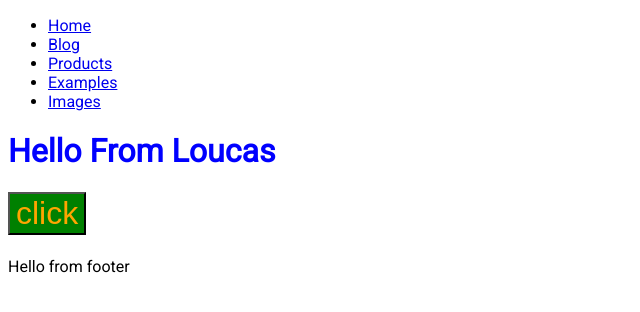
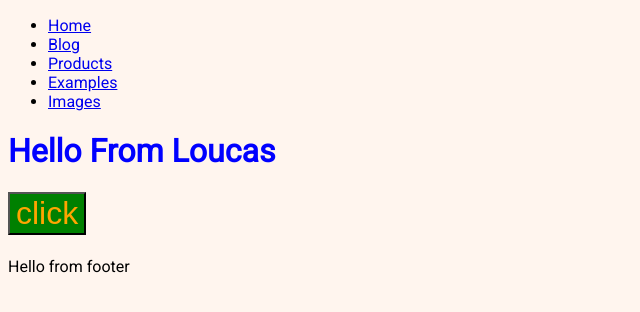
Before and after one commit to panaretos34/gatsby-example, a Gatsby site: page / in a window 1280 px wide. Shown: the whole page, without its empty margins (0-640 px from the left). Built offline with nearby package versions, Linux system fonts and the light colour scheme; Gatsby itself is replaced by a stand-in of ours.

Commit message:
background color added

```diff
--- a/src/components/layout.css
+++ b/src/components/layout.css
@@ -2,6 +2,7 @@
 
 body{
     font-family: "Roboto","sans-serif";
+    background-color: seashell;
 }
 
 h1{
```
Also changed, not shown: src/images/191544_1872759145996_1738549_o.jpg (added).
